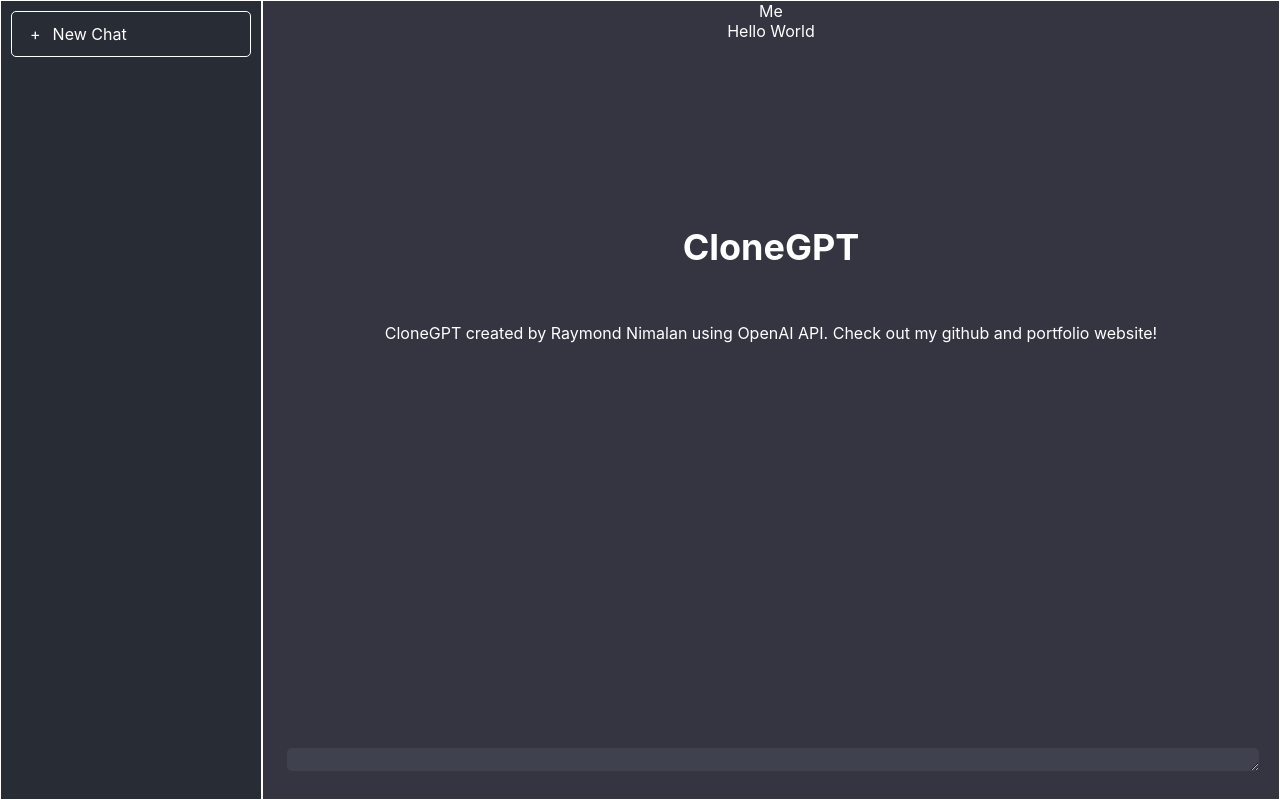
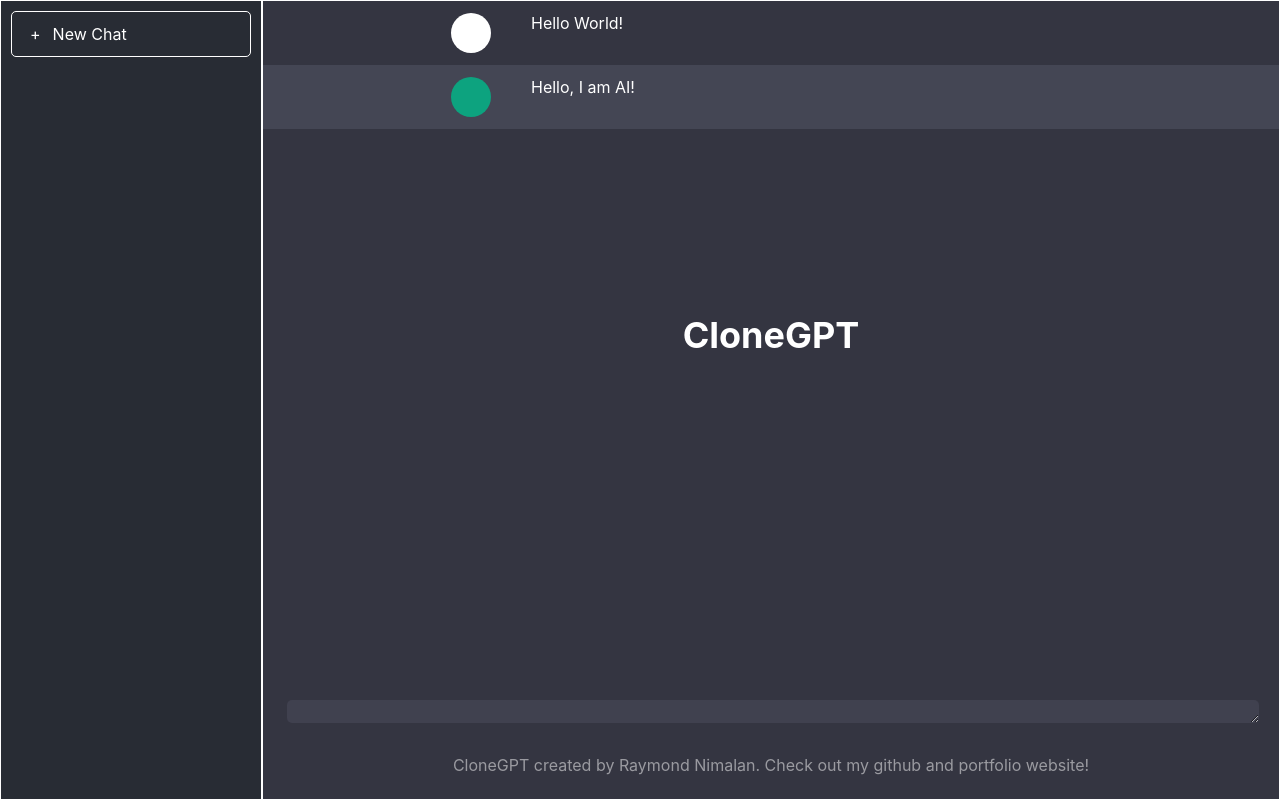
Before and after one commit to RaymondNimalan/clonegpt, a React (Create React App) app: page / in a window 1280 px wide. Built offline with nearby package versions, Linux system fonts and the light colour scheme.

Commit message:
feat: gpt chat box with styling

```diff
--- a/src/App.css
+++ b/src/App.css
@@ -41,10 +41,6 @@
   gap: .5em;
 }
 
-.footer {
-  position: relative;
-}
-
 .chatbox {
   flex: 1;
   border: 1px solid white;
@@ -52,15 +48,53 @@
   position: relative;
 }
 
-.chat-input-holder {
+.chat-log {
+  text-align: left;
+}
+
+.chat-message-container.gpt {
+  background-color: #444654
+}
+
+.chat-message {
+  display: flex;
+  max-width: 640px;
+  padding: 12px 12px;
+  padding-left: 24px;
+  padding-right: 24px;
+  margin-left: auto;
+  margin-right: auto;
+}
+
+.avatar {
+  background: white;
+  border-radius: 50%;
+  width: 40px;
+  height: 40px;
+
+}
+
+.avatar.gpt {
+  background: #0da37f;
+  border-radius: 50%;
+  width: 40px;
+  height: 40px;
+
+}
+
+.message {
+  text-align: left;
+  padding-left: 40px;
+  padding-right: 40px;
+
+}
+
+.chat-input-container {
   padding: 24px;
   position: absolute;
-  bottom:0;
+  bottom: 48px;
   left:0;
   right:0;
-
-
-
 }
 
 .chat-input-textarea {
@@ -72,6 +106,16 @@
   border: none;
   outline: none;
   box-shadow: 0 8px 4px 0 rbga(0, 0, 0, 0.5);
+}
+
+.footer {
+  padding: 12px;
+  color: hsla(0, 0%, 100%, .5);
+  margin-bottom: 12px;
+  position: absolute;
+  bottom:0;
+  left:0;
+  right:0;
 }
 
 .App-logo {
--- a/src/App.js
+++ b/src/App.js
@@ -12,18 +12,26 @@
       </aside>
       <section className='chatbox'>
         <div className='chat-log'>
-          <div className='chat-message'>
-            <div className='avatar'>Me</div>
-            <div className='message'>Hello World</div>
+          <div className='chat-message-container'>
+            <div className='chat-message'>
+              <div className='avatar'></div>
+              <div className='message'>Hello World!</div>
+            </div>
+          </div>
+          <div className='chat-message-container gpt'>
+            <div className='chat-message'>
+              <div className='avatar gpt'></div>
+              <div className='message'>Hello, I am AI!</div>
+            </div>
           </div>
         </div>
         <h1 className='title'>CloneGPT</h1>
-        <div className='chat-input-holder'>
+        <div className='chat-input-container'>
           <textarea rows='1' className='chat-input-textarea'></textarea>
         </div>
         <div className='footer'>
-          CloneGPT created by Raymond Nimalan using OpenAI API. Check out my
-          github and portfolio website!
+          CloneGPT created by Raymond Nimalan. Check out my github and portfolio
+          website!
         </div>
       </section>
     </div>
```
